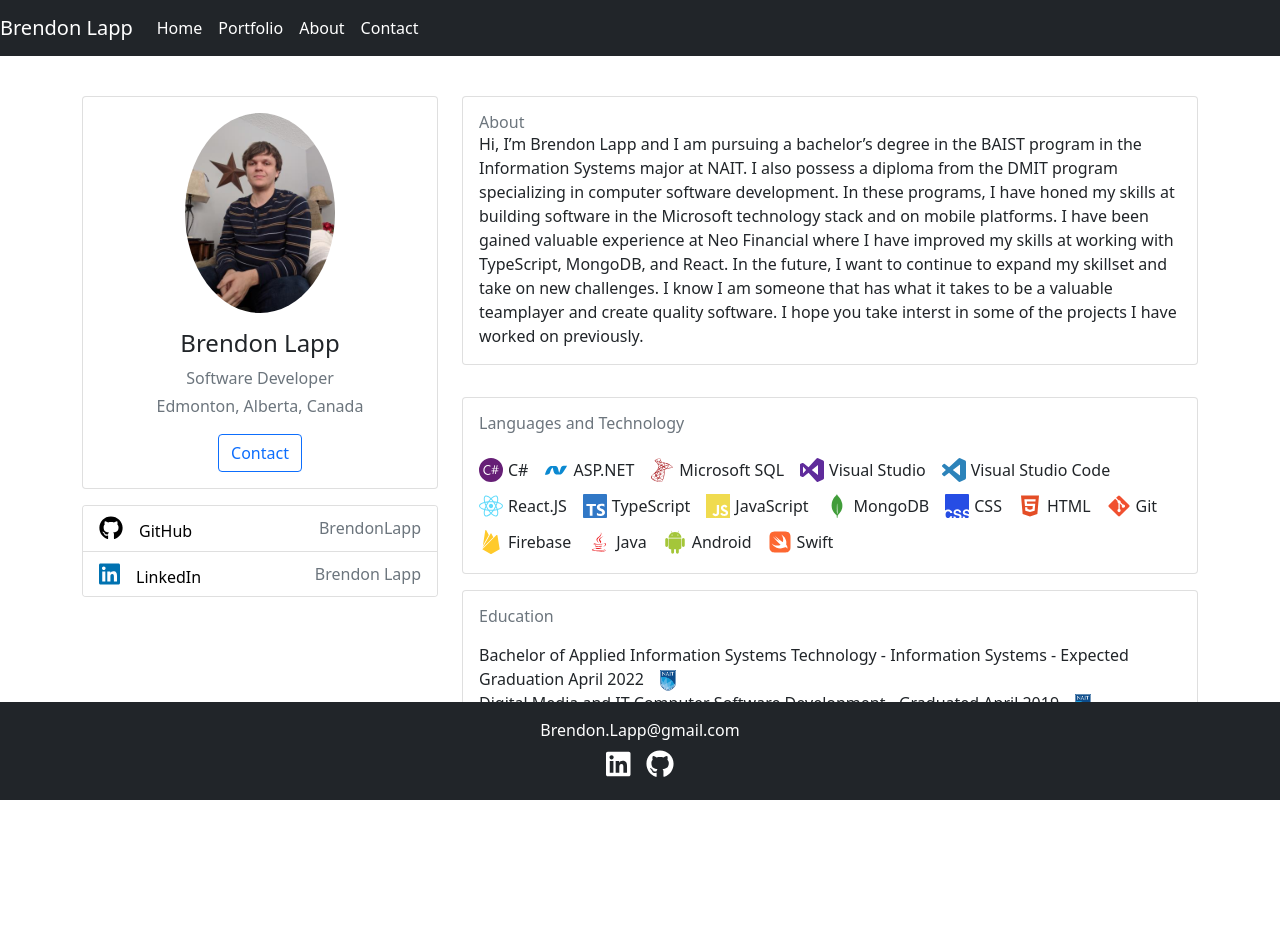
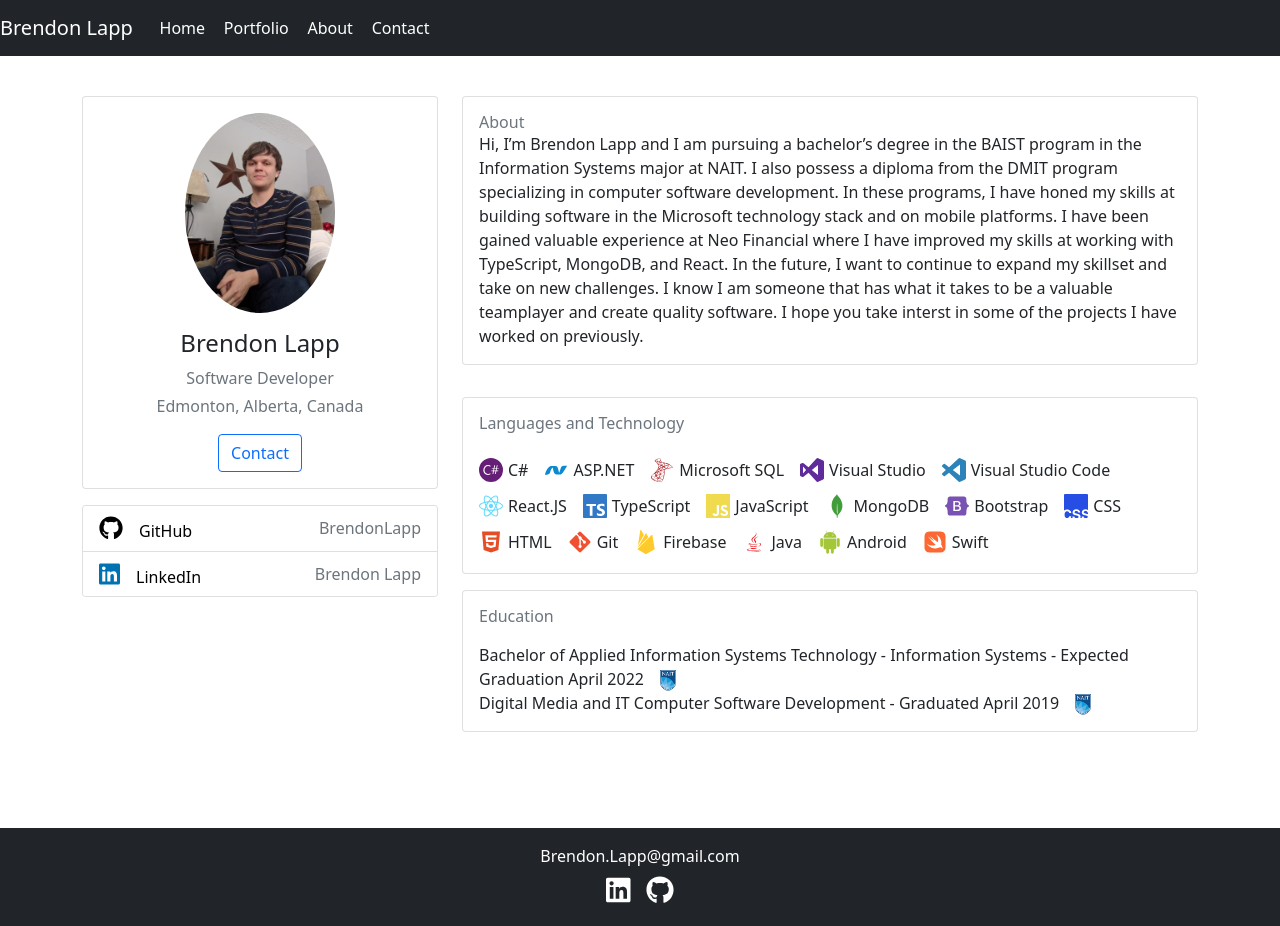
Before and after one commit to BrendonLapp/brendonlapp.github.io, a React (Create React App) app: page /about in a window 1280 px wide. Before the commit the page ends 828 px from the top, so only its background shows below. Built offline with nearby package versions, Linux system fonts and the light colour scheme; no server answers.

Commit message:
Styling updated for footer

```diff
--- a/src/App.js
+++ b/src/App.js
@@ -10,7 +10,7 @@ import Contact from './components/contact';
 const App = () => {
   return (
     <Router>
-      <div>
+      <div className="wrapper">
         <NavBar />
         <Switch>
           <Route exact path="/">
@@ -26,8 +26,9 @@ const App = () => {
             <Contact />
           </Route>
         </Switch>
-        <Footer />
+        <div className="push"></div>
       </div>
+      <Footer />
     </Router>
   );
 };
--- a/src/components/about/knowledge-box.js
+++ b/src/components/about/knowledge-box.js
@@ -9,13 +9,14 @@ import {
   SiVisualstudiocode,
   SiCsswizardry,
   SiFirebase,
+  SiBootstrap,
 } from 'react-icons/si';
 import { DiDotnet, DiJava, DiAndroid } from 'react-icons/di';
 import { FaReact, FaGitAlt, FaHtml5, FaSwift } from 'react-icons/fa';
 
 const KnowledgeBox = () => {
   return (
-    <div className="">
+    <div>
       <KnowledgeItem name={'C#'} Icon={SiCsharp} color="#661F76" />
       <KnowledgeItem name={'ASP.NET'} Icon={DiDotnet} color="#0B89D1" />
       <KnowledgeItem
@@ -37,6 +38,7 @@ const KnowledgeBox = () => {
       <KnowledgeItem name={'TypeScript'} Icon={SiTypescript} color="#3178C6" />
       <KnowledgeItem name={'JavaScript'} Icon={SiJavascript} color="#F0DB4F" />
       <KnowledgeItem name={'MongoDB'} Icon={SiMongodb} color="#419D3A" />
+      <KnowledgeItem name={'Bootstrap'} Icon={SiBootstrap} color="#7952b3" />
       <KnowledgeItem name={'CSS'} Icon={SiCsswizardry} color="#264DE4" />
       <KnowledgeItem name={'HTML'} Icon={FaHtml5} color="#E44D26" />
       <KnowledgeItem name={'Git'} Icon={FaGitAlt} color="#F05030" />
--- a/src/components/nav/nav-item.js
+++ b/src/components/nav/nav-item.js
@@ -6,7 +6,7 @@ const NavItem = ({ link, name, setVisibility }) => {
   };
 
   return (
-    <li className="nav-item" onClick={() => toggleVisibility()}>
+    <li className="nav-item indent" onClick={() => toggleVisibility()}>
       <Link className="nav-link active" to={link}>
         {name}
       </Link>
--- a/src/components/portfolio/technology-display.js
+++ b/src/components/portfolio/technology-display.js
@@ -9,6 +9,7 @@ import {
   SiVisualstudiocode,
   SiCsswizardry,
   SiFirebase,
+  SiBootstrap,
 } from 'react-icons/si';
 import { DiDotnet, DiJava, DiAndroid } from 'react-icons/di';
 import { FaReact, FaGitAlt, FaHtml5, FaSwift } from 'react-icons/fa';
@@ -74,6 +75,11 @@ const TechnologyDisplay = ({ tech }) => {
         <KnowledgeItem name={'MongoDB'} Icon={SiMongodb} color="#419D3A" />
       );
     }
+    case 'Bootstrap': {
+      return (
+        <KnowledgeItem name={'Bootstrap'} Icon={SiBootstrap} color="#7952b3" />
+      );
+    }
     case 'CSS': {
       return (
         <KnowledgeItem name={'CSS'} Icon={SiCsswizardry} color="#264DE4" />
--- a/src/styles.css
+++ b/src/styles.css
@@ -101,10 +101,10 @@ header.masthead .h1 {
   }
 }
 
-.custom-footer {
-  position: fixed;
-  bottom: 0;
+.custom-footer,
+.push {
   width: 100%;
+  height: 98px;
 }
 
 .bold-text {
@@ -114,3 +114,13 @@ header.masthead .h1 {
 .card-height {
   height: 95%;
 }
+
+.wrapper {
+  min-height: 100vh;
+  height: auto !important;
+  margin: 0 auto -98px;
+}
+
+.indent {
+  padding-left: 1%;
+}
```
